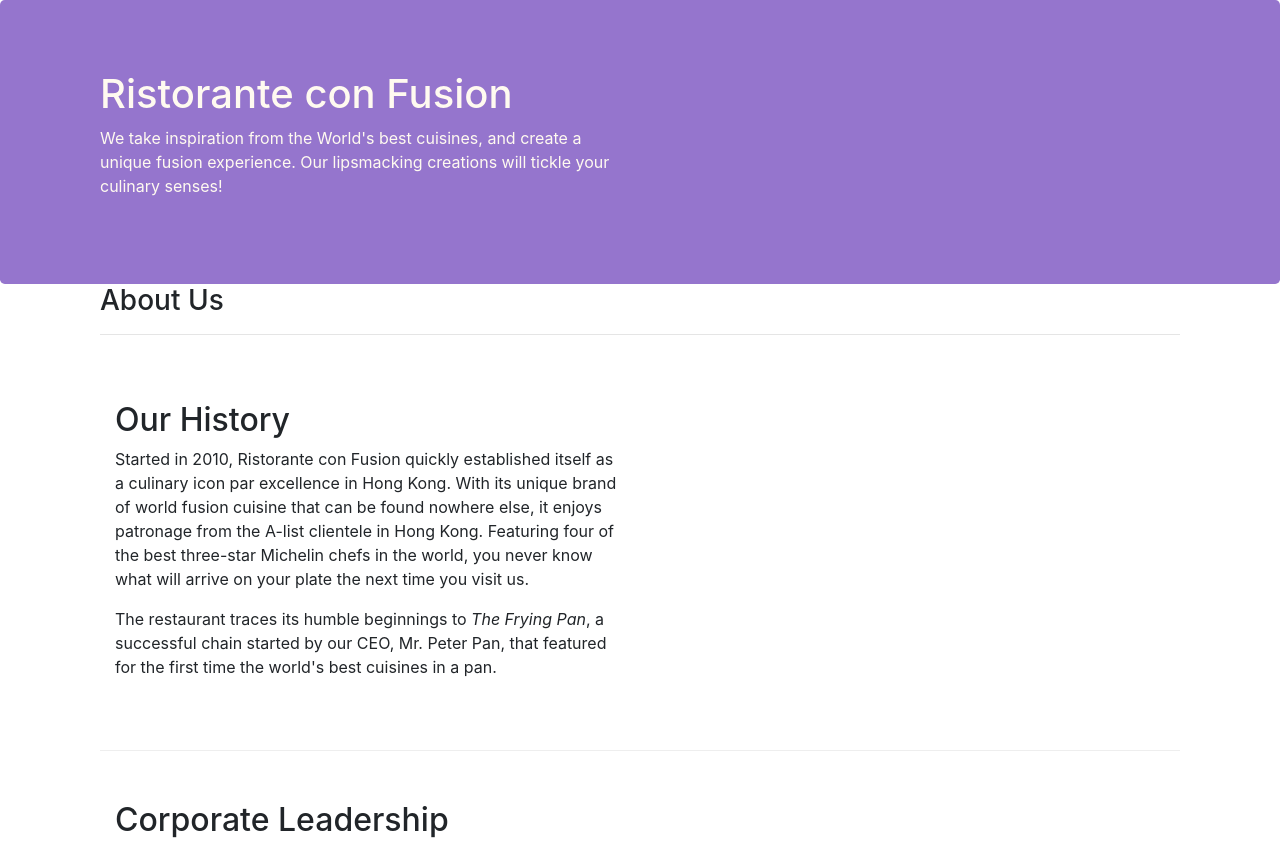
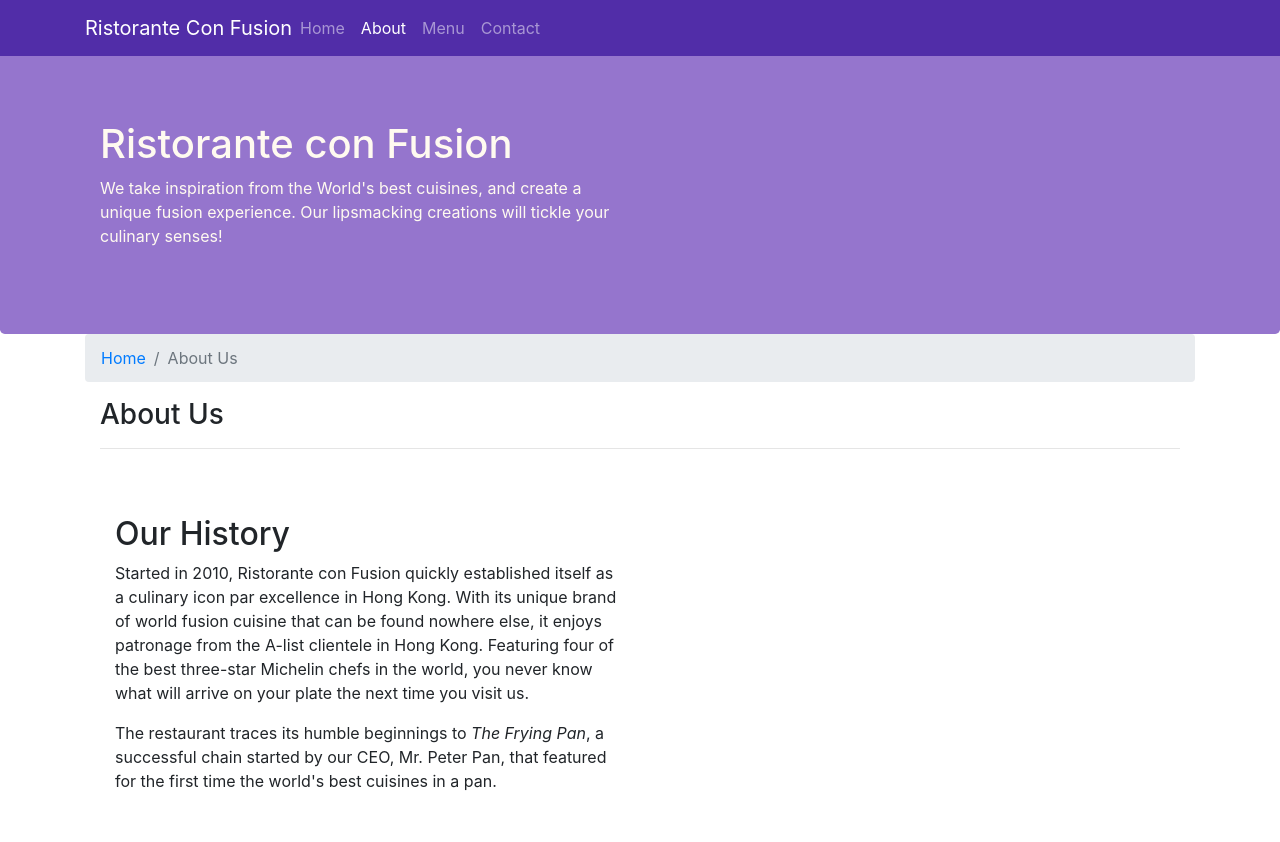
Before and after one commit to Mar-babu/bootsrap-4-with-node, a website: page aboutus.html in a window 1280 px wide. Shown: the top 842 px of the page. Drawn offline with nearby package versions, Linux system fonts and the light colour scheme.

Commit message:
Navbar and Breadcrumbs

```diff
--- a/aboutus.html
+++ b/aboutus.html
@@ -18,6 +18,24 @@
 
 <body>
 
+    <nav class="navbar navbar-dark navbar-expand-sm fixed-top">
+        <div class="container">
+            <button class="navbar-toggler" type="button" data-toggle="collapse" data-target="#Navbar">
+                <span class="navbar-toggler-icon"></span>
+            </button>
+           <a class="navbar-brand mr-auto" href="index.html">Ristorante Con Fusion</a>
+            <div class="collapse navbar-collapse" id="Navbar">
+                <ul class="navbar-nav mr-auto">
+                    <li class="nav-item"><a class="nav-link" href="index.html">Home</a></li>
+                    <li class="nav-item active"><a class="nav-link" href="./aboutus.html">About</a></li>
+                    <li class="nav-item"><a class="nav-link" href="#">Menu</a></li>
+                    <li class="nav-item"><a class="nav-link" href="#">Contact</a></li>
+                </ul>
+            </div>
+
+        </div>
+    </nav>
+
     <header class="jumbotron">
         <div class="container">
             <div class="row row-header">
@@ -33,6 +51,10 @@
 
     <div class="container">
         <div class="row row-header">
+            <ol class="col-12 breadcrumb">
+                <li class="breadcrumb-item"><a href="./index.html">Home</a></li>
+                <li class="breadcrumb-item active">About Us</li>
+            </ol>
             <div class="col-12 col-sm col-md">
                <h3>About Us</h3>
                <hr>
--- a/css/styles.css
+++ b/css/styles.css
@@ -1,3 +1,12 @@
+body{
+    padding:50px 0px 0px 0px;
+    z-index:0;
+}
+
+.navbar-dark {
+     background-color: #512DA8;
+}
+
 .row-header{
     margin:0px auto;
     padding:0px;
```
Also changed, not shown: index.html (+18 -0 lines).
